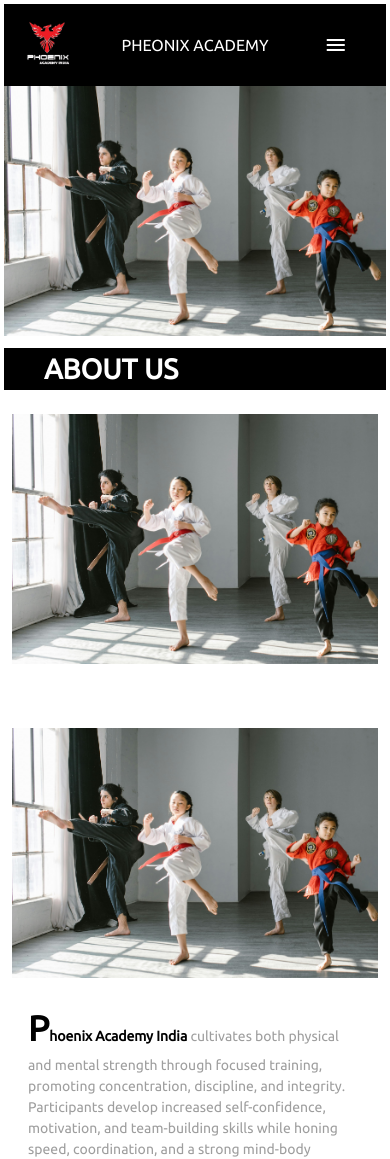
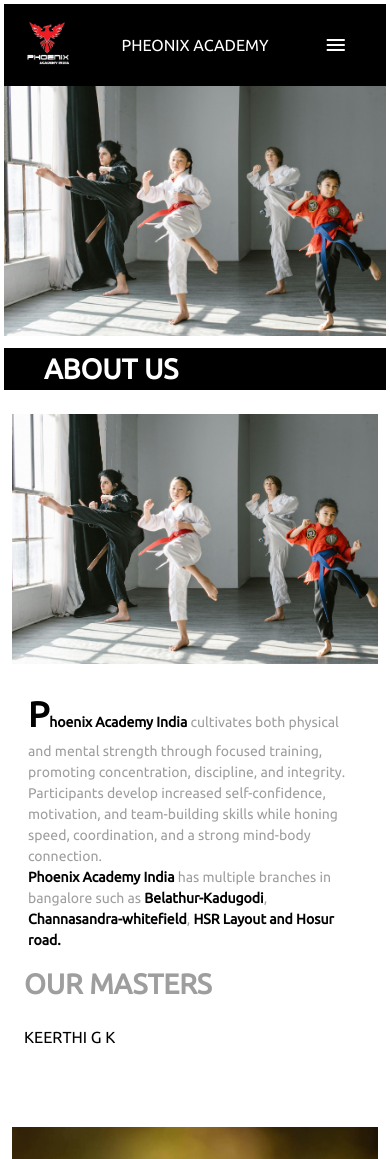
Before and after one commit to Shubhankamin/Pheonix, a Nuxt app: page /about-us in a window 390 px wide. Shown: the top 1159 px of the page. Built offline with nearby package versions, Linux system fonts and the light colour scheme.

Commit message:
mobile image chnaged

```diff
--- a/nuxt.config.ts
+++ b/nuxt.config.ts
@@ -25,5 +25,5 @@
     },
   },
 
-  compatibilityDate: "2025-01-01",
+  compatibilityDate: "2025-01-04",
 });
--- a/pages/about-us.vue
+++ b/pages/about-us.vue
@@ -23,7 +23,7 @@
                     <v-img src="/images/hero/hero-2.jpg" cover height="250">
                     </v-img>
                   </v-col>
-                  <v-col class="mx-0 px-0" cols="12" md="5">
+                  <v-col class="mx-0 px-0 d-none d-md-block" cols="12" md="5">
                     <v-img src="/images/hero/hero-2.jpg" cover height="250">
                     </v-img>
                   </v-col>
```
